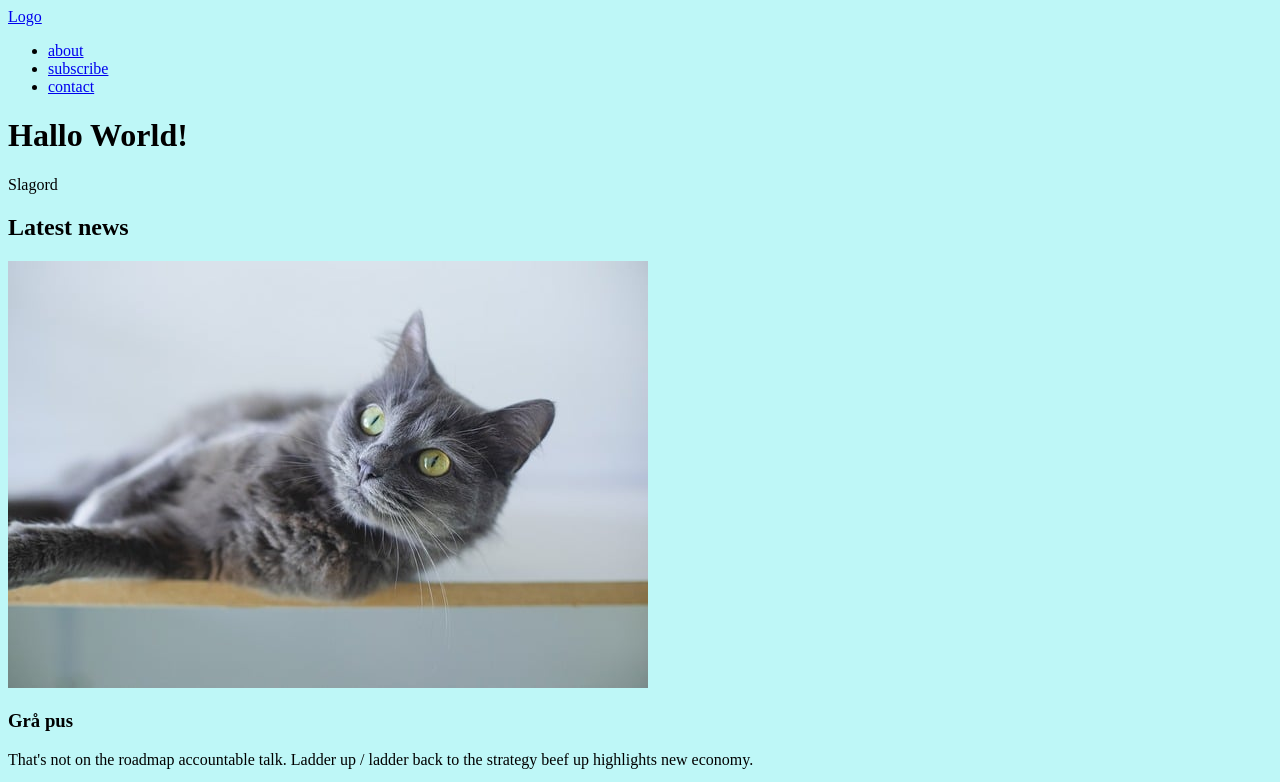
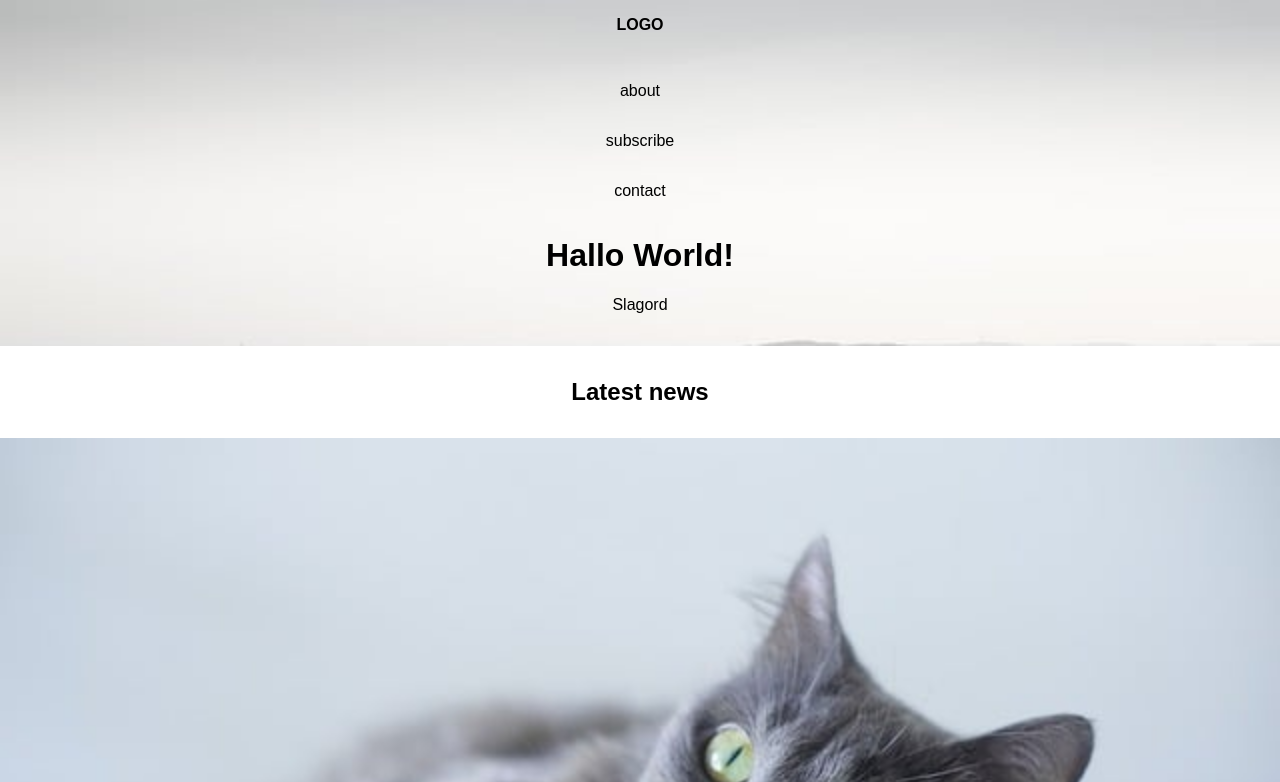
Before and after one commit to matkri3110/html-og-css, a plain HTML site: page HTML-OG-CSS/index.html in a window 1280 px wide. Shown: the top 782 px of the page. Drawn offline with Linux system fonts and the light colour scheme.

Commit message:
mer css til ulike seksjoner av nettsiden, inkludert header, article osv

```diff
--- a/HTML-OG-CSS/style.css
+++ b/HTML-OG-CSS/style.css
@@ -1,3 +1,48 @@
 body{
-    background-color: #bef7f7;
+    font-family: Arial, Helvetica, sans-serif;
+    margin: 0;
 }
+
+/*CSS for header og nav*/
+
+header{
+    text-align: center;
+    background-image: url("img/rocks-8208314_640.jpg");
+    background-size: cover;
+    padding: 0 0 1rem 0;
+}
+
+header nav ul{
+    margin: 1rem 0 0 0;
+    padding: 0;
+}
+
+header nav span a{
+    font-weight: 900;
+    text-transform: uppercase;
+}
+
+nav a{
+    text-decoration: none;
+    color: #000;
+    padding: 1rem;
+    display: inline-block;
+}
+
+main{
+    text-align: center;
+}
+
+main section h2{
+    margin: 2rem 0;
+}
+
+article{
+    max-width: 400;
+    min-width: 250;
+    align-items: center;
+}
+
+main section article img{
+    width: 100%;
+}
```
Also changed, not shown: HTML-OG-CSS/index.html (+1 -0 lines).
